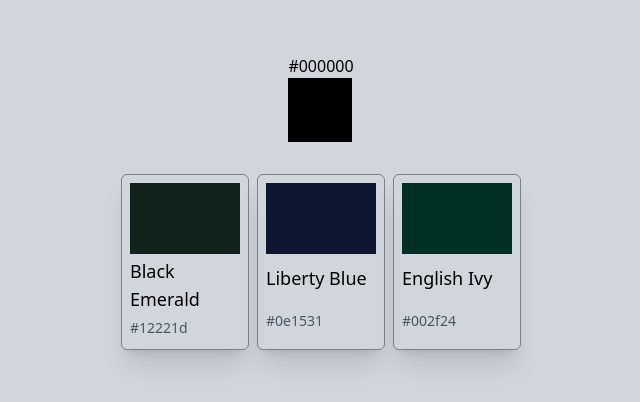
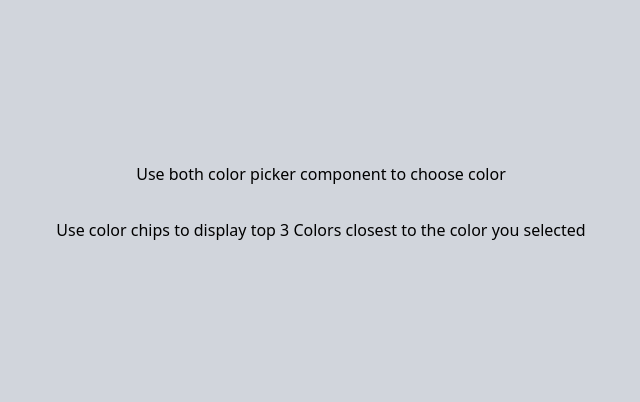
Before and after one commit to kxc184/color-picker-vite, a React (Vite) app: page / in a window 1280 px wide. Shown: the part 198-600 px from the top of the page, without its empty margins (319-959 px from the left). Built offline with nearby package versions, Linux system fonts and the light colour scheme.

Commit message:
remove solution

```diff
--- a/src/App.tsx
+++ b/src/App.tsx
@@ -1,29 +1,24 @@
-import { useEffect, useState } from "react";
-import ColorChip from "./components/ColorChip";
-import { findClosestColors } from "./utils";
-import type { ColorMatch } from "./types/color";
-import ColorPicker from "./components/ColorPicker";
+import { useEffect } from "react";
 
 function App() {
-  const [color, setColor] = useState("#000000");
-  const [matches, setMatches] = useState<ColorMatch[]>([]);
+  // init color, matches states
 
   useEffect(() => {
     const fetchClosestColors = async () => {
-      const result = await findClosestColors(color);
-      setMatches(result);
+      // use findClosestColors from utils to do math stuff and find top three closest colors
+      // to sherwin williams colors
+      // then updated your matches state
     };
     fetchClosestColors();
-  }, [color]);
+  }, []);
 
   return (
     <main className=" flex flex-col items-center justify-center w-screen h-screen gap-8 bg-gray-300">
-      <ColorPicker color={color} onChange={setColor} />
-      <div className="flex  gap-2">
-        {matches.map((c, i) => (
-          <ColorChip key={i} color={c.hex} name={c.name} />
-        ))}
-      </div>
+      <p>Use both color picker component to choose color</p>
+      <p>
+        Use color chips to display top 3 Colors closest to the color you
+        selected
+      </p>
     </main>
   );
 }
```
